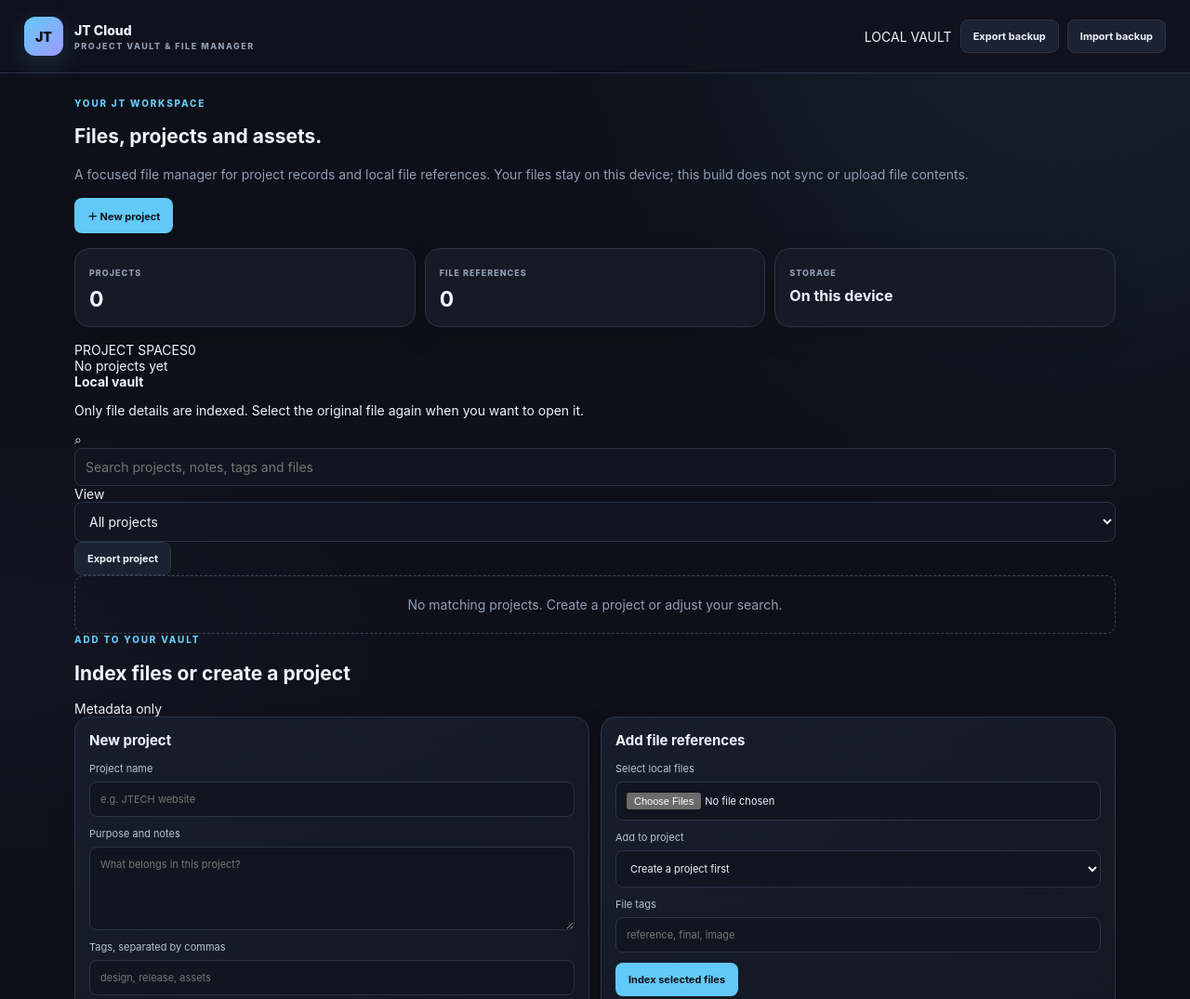
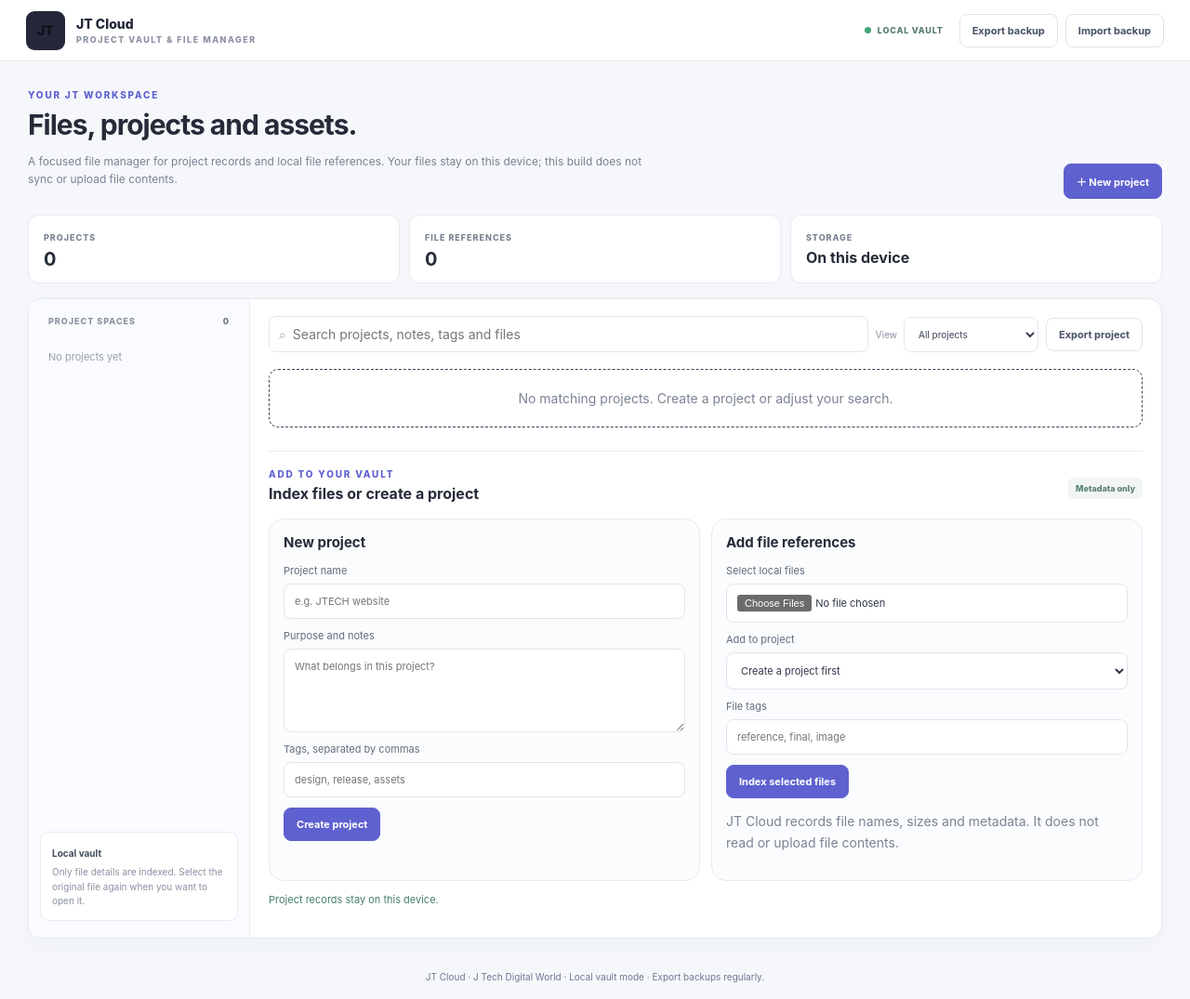
Before and after one commit to Tech-guy7-sys/JT-Cloud, an Electron app: page index.html in a window 1280 px wide. Shown: the top 1075 px of the page at 93% size. Drawn offline with Linux system fonts and the light colour scheme.

Commit message:
Style JT Cloud file-manager workspace

```diff
--- a/styles.css
+++ b/styles.css
@@ -23,3 +23,24 @@ body{background:radial-gradient(ellipse at 90% -8%,#63c9f81c,transparent 36%),ra
 .list{gap:7px}
 .item{padding:11px}
 @media(max-width:700px){.wrap{padding:19px 13px}.panel,.stat{padding:13px}}
+
+/* Purpose-built JT Cloud file-manager workspace */
+:root{--bg:#f5f7fb;--panel:#fff;--line:#e7eaf0;--text:#252b38;--muted:#7a8392;--accent:#5e61cf}
+body{background:#f5f7fb;color:#252b38}
+.top{background:#fff;border-bottom:1px solid #e7eaf0;padding:0 28px;min-height:66px}
+.brand{color:#202636}.brand small{color:#8991a0}
+.mark{background:#25283a;border-radius:9px;box-shadow:none}
+.top-actions{display:flex;align-items:center;gap:8px}.storage-mode{display:inline-flex;align-items:center;gap:7px;margin-right:9px;color:#557b6d;font-size:9px;font-weight:800;letter-spacing:.8px}.storage-mode i{width:7px;height:7px;border-radius:50%;background:#42a77a}
+.wrap{max-width:1500px;padding:30px 30px}
+.page-heading{display:flex;justify-content:space-between;align-items:end;gap:22px;margin-bottom:17px}.page-heading h1{font-size:30px;letter-spacing:-1px;margin:8px 0}.page-heading .muted{max-width:690px;font-size:12px}
+.stats{margin:0 0 16px;grid-template-columns:repeat(3,minmax(0,1fr));gap:10px}.stat{background:#fff;border-color:#e7eaf0;border-radius:11px;padding:13px 16px;box-shadow:none}.stat strong{font-size:20px;color:#252b38;margin-top:5px}
+.file-workspace{display:grid;grid-template-columns:238px minmax(0,1fr);min-height:520px;background:#fff;border:1px solid #e4e8ef;border-radius:14px;overflow:hidden;box-shadow:0 8px 28px #24304a08}
+.vault-sidebar{display:flex;flex-direction:column;padding:18px 12px;background:#fafbfe;border-right:1px solid #e9ecf2}.side-heading{display:flex;justify-content:space-between;padding:0 9px 12px;color:#8a92a1;font-size:9px;font-weight:800;letter-spacing:1px}.side-heading span+span{color:#687184}
+.project-nav{display:grid;gap:3px}.project-nav-item{display:flex;align-items:center;gap:9px;width:100%;border:0;border-radius:7px;background:transparent;padding:10px 9px;color:#626c7d;text-align:left;cursor:pointer;font:600 11px inherit}.project-nav-item:hover{background:#f0f1f8}.project-nav-item.active{background:#ececfb;color:#514bb2}.folder-glyph{font-size:13px;color:#8983dc}.project-nav-name{overflow:hidden;text-overflow:ellipsis;white-space:nowrap;flex:1}.project-nav-count{font-size:9px;color:#969eac}.nav-empty{padding:14px 9px;color:#98a0ad;font-size:11px}
+.sidebar-note{margin-top:auto;padding:12px;border:1px solid #e7eaf0;border-radius:9px;background:#fff}.sidebar-note b{font-size:10px;color:#434c5c}.sidebar-note p{font-size:10px;line-height:1.55;color:#8991a0;margin:6px 0 0}
+.file-content{min-width:0;padding:18px 20px 20px}.file-toolbar{display:flex;gap:8px;align-items:center;margin-bottom:18px}.search-wrap{display:flex;align-items:center;gap:7px;flex:1;min-width:150px;border:1px solid #e3e7ee;border-radius:8px;padding:0 10px;color:#9ba3af}.search-wrap .search{border:0;padding:10px 0;background:transparent;color:#303747;outline:none}.filter-wrap{display:flex;align-items:center;gap:7px;color:#8991a0;font-size:10px}.filter-wrap select{width:145px;background:#fff;color:#394253;border-color:#e3e7ee}
+.current-project-head{display:flex;justify-content:space-between;align-items:flex-start;gap:15px;padding:8px 2px 17px;border-bottom:1px solid #edf0f4}.current-project-head h2{font-size:21px;letter-spacing:-.4px;margin:5px 0}.current-project-head p{color:#7c8594;font-size:11px;margin:0;line-height:1.55}.tag-row{display:flex;gap:5px;flex-wrap:wrap;margin-top:9px}.tag{background:#f0f1fb;color:#625db6}
+.table-head{display:grid;grid-template-columns:minmax(160px,1fr) 100px 140px 150px;gap:10px;padding:13px 10px 8px;color:#9aa2af;font-size:9px;font-weight:800;letter-spacing:.8px}.table-scroll{overflow:auto}.file-table{width:100%;border-collapse:collapse;font-size:11px}.file-table tr{border-top:1px solid #eff1f5}.file-table td{padding:11px 9px;color:#626c7b;vertical-align:middle}.file-table td:nth-child(2){min-width:160px}.file-table td:nth-child(2) strong{display:block;color:#303747;font-size:11px;font-weight:650}.file-table td:nth-child(2) small{display:block;color:#9aa2ae;font-size:9px;margin-top:3px}.file-type-icon{display:grid;place-items:center;width:30px;height:30px;border-radius:7px;background:#f0f1fb;color:#625dc1;font-size:13px}.btn.compact{padding:6px 8px;font-size:9px}.btn.danger{color:#b95b68}.list-footer{padding:11px 9px;border-top:1px solid #eff1f5;color:#929aa8;font-size:9px}
+.index-panel{margin-top:25px;padding-top:18px;border-top:1px solid #e9ecf2}.index-heading{display:flex;justify-content:space-between;align-items:center;margin-bottom:12px}.index-heading h2{font-size:16px;margin:5px 0}.local-pill{padding:6px 8px;border-radius:6px;background:#f1f5f3;color:#5c826f;font-size:9px;font-weight:800}.index-panel .panel{background:#fbfcfe;border-color:#e7eaf0;box-shadow:none}.field{color:#626d7d}.field input,.field textarea,.field select,.search{background:#fff;color:#303747;border-color:#e1e5ec}.btn{background:#fff;color:#475163;border-color:#dfe3eb}.btn.primary{background:#5e61cf;color:#fff;border-color:#5e61cf}.status{color:#477e68}
+@media(max-width:900px){.wrap{padding:20px 14px}.file-workspace{grid-template-columns:190px minmax(0,1fr)}.file-content{padding:14px}.table-head{grid-template-columns:minmax(140px,1fr) 75px 100px 140px}}
+@media(max-width:680px){.top{padding:12px 14px}.top-actions{flex-wrap:wrap}.storage-mode{display:none}.page-heading{align-items:flex-start;flex-direction:column}.stats{grid-template-columns:1fr 1fr 1fr}.file-workspace{grid-template-columns:1fr}.vault-sidebar{border-right:0;border-bottom:1px solid #e9ecf2}.project-nav{display:flex;overflow:auto}.project-nav-item{width:auto;min-width:120px}.sidebar-note{display:none}.file-toolbar{flex-wrap:wrap}.search-wrap{flex-basis:100%}.filter-wrap{flex:1}.current-project-head{flex-direction:column}.table-head{display:none}.file-table tr{display:grid;grid-template-columns:36px minmax(100px,1fr);padding:8px 0}.file-table td{padding:5px}.file-table td:nth-child(3),.file-table td:nth-child(4),.file-table td:nth-child(5){grid-column:2}.file-content{padding:12px}.grid{grid-template-columns:1fr}}
```
